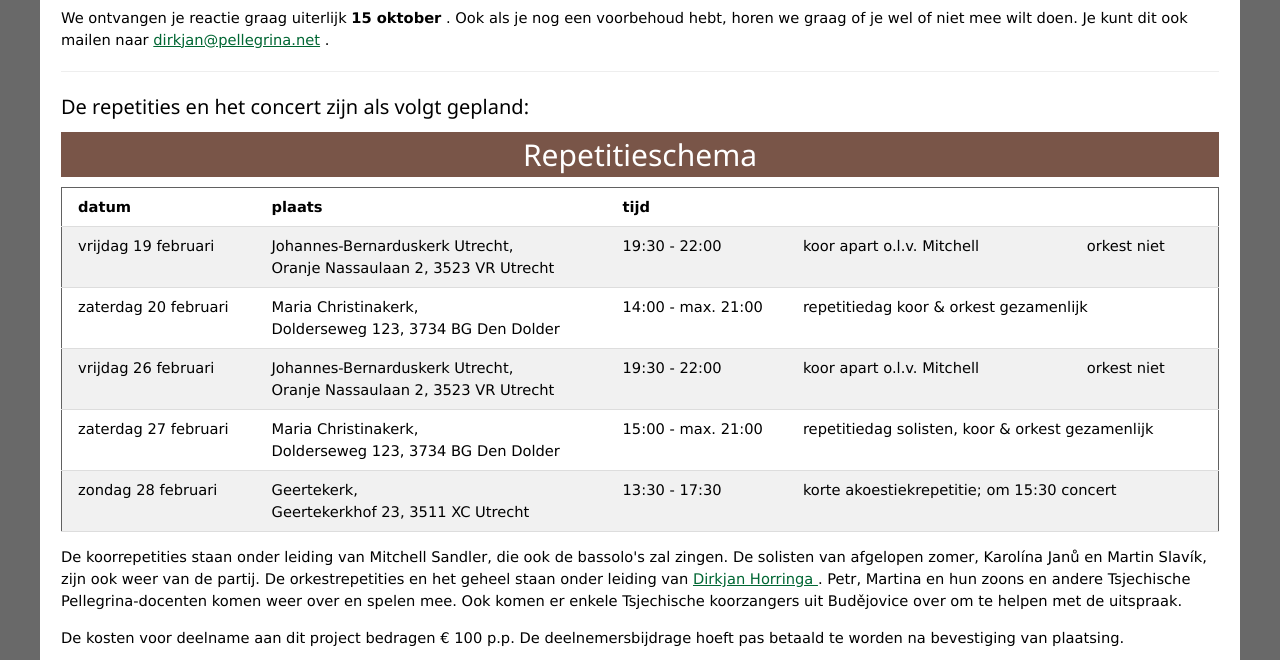
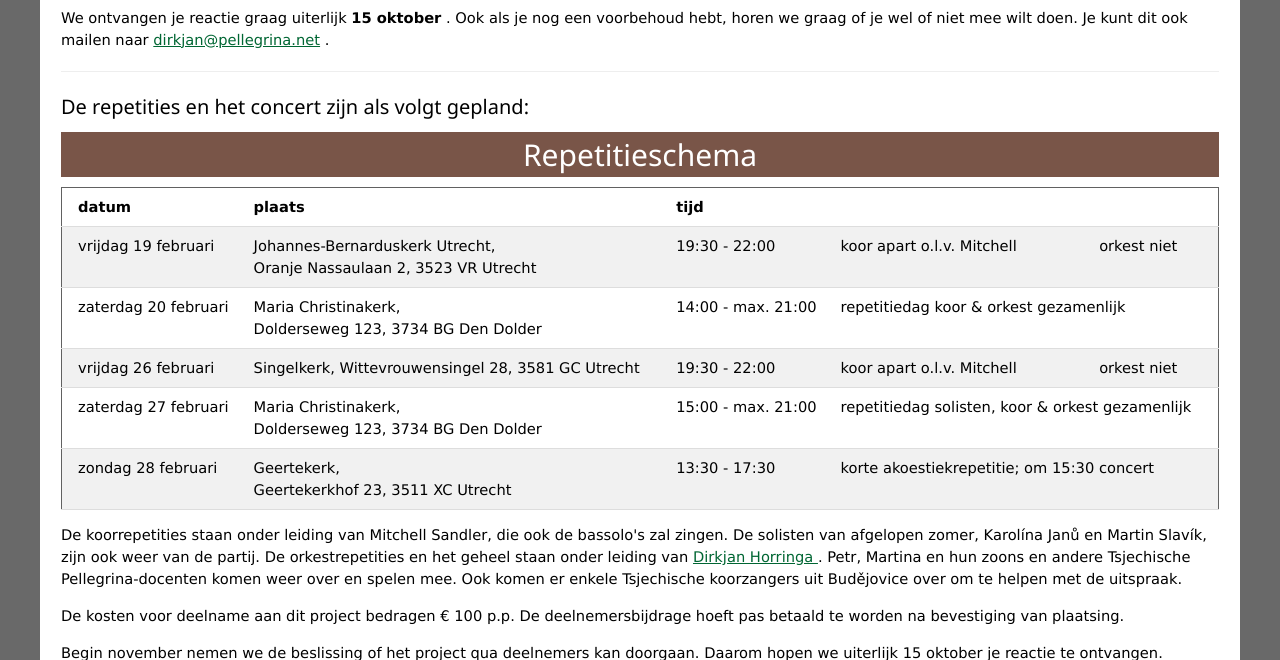
Before and after one commit to DirkjanH/projectorkest.pellegrina.net, a PHP site: page /info_deelnemers_svk.php in a window 1280 px wide. Shown: the part 569-1229 px from the top of the page. Run offline with PHP 8.4, Linux system fonts and the light colour scheme.

Commit message:
Update concert location for February 26th in info_deelnemers_svk.php

```diff
--- a/info_deelnemers_svk.php
+++ b/info_deelnemers_svk.php
@@ -107,8 +107,7 @@
                     </tr>
                     <tr>
                         <td>vrijdag 26 februari</td>
-                        <td> Johannes-Bernarduskerk Utrecht, <br> Oranje
-                            Nassaulaan 2, 3523 VR Utrecht </td>
+                        <td> Singelkerk, Wittevrouwensingel 28, 3581 GC Utrecht </td>
                         <td>19:30 - 22:00</td>
                         <td>koor apart o.l.v. Mitchell</td>
                         <td>orkest niet</td>
```
